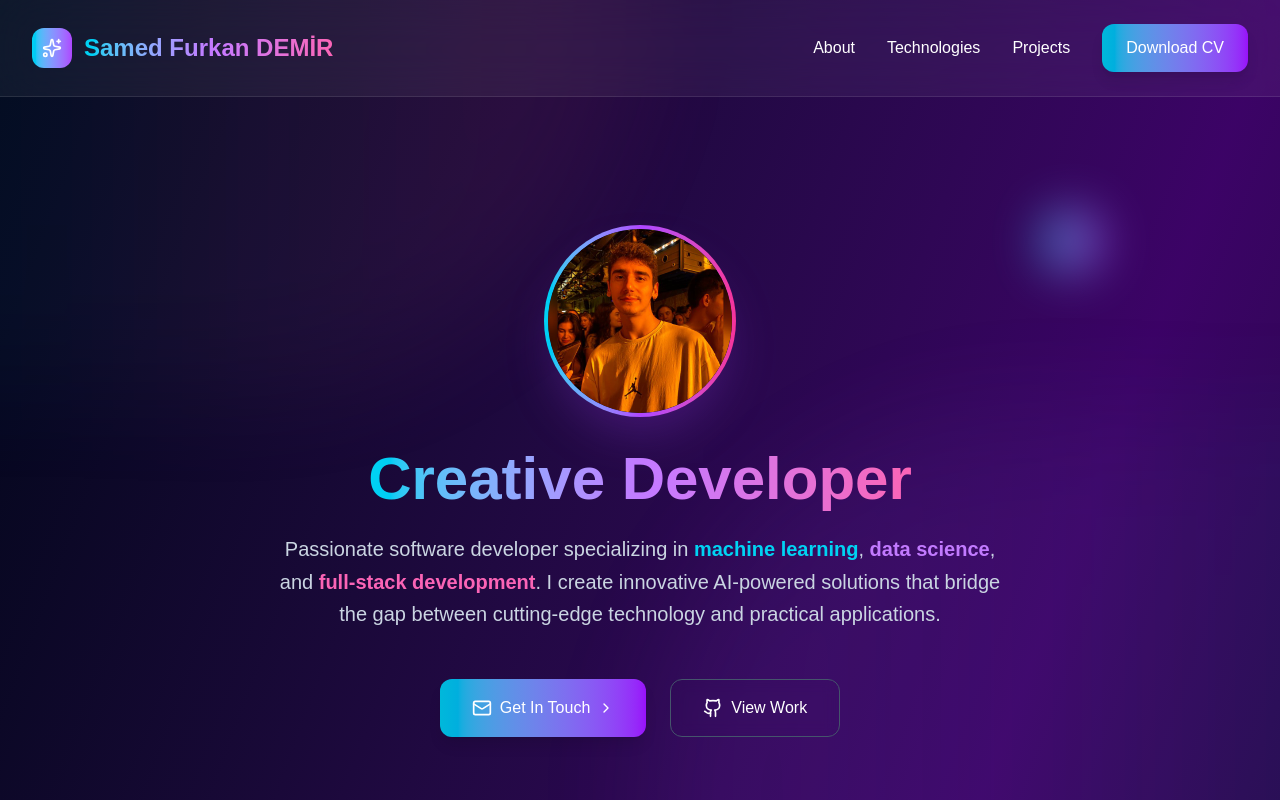
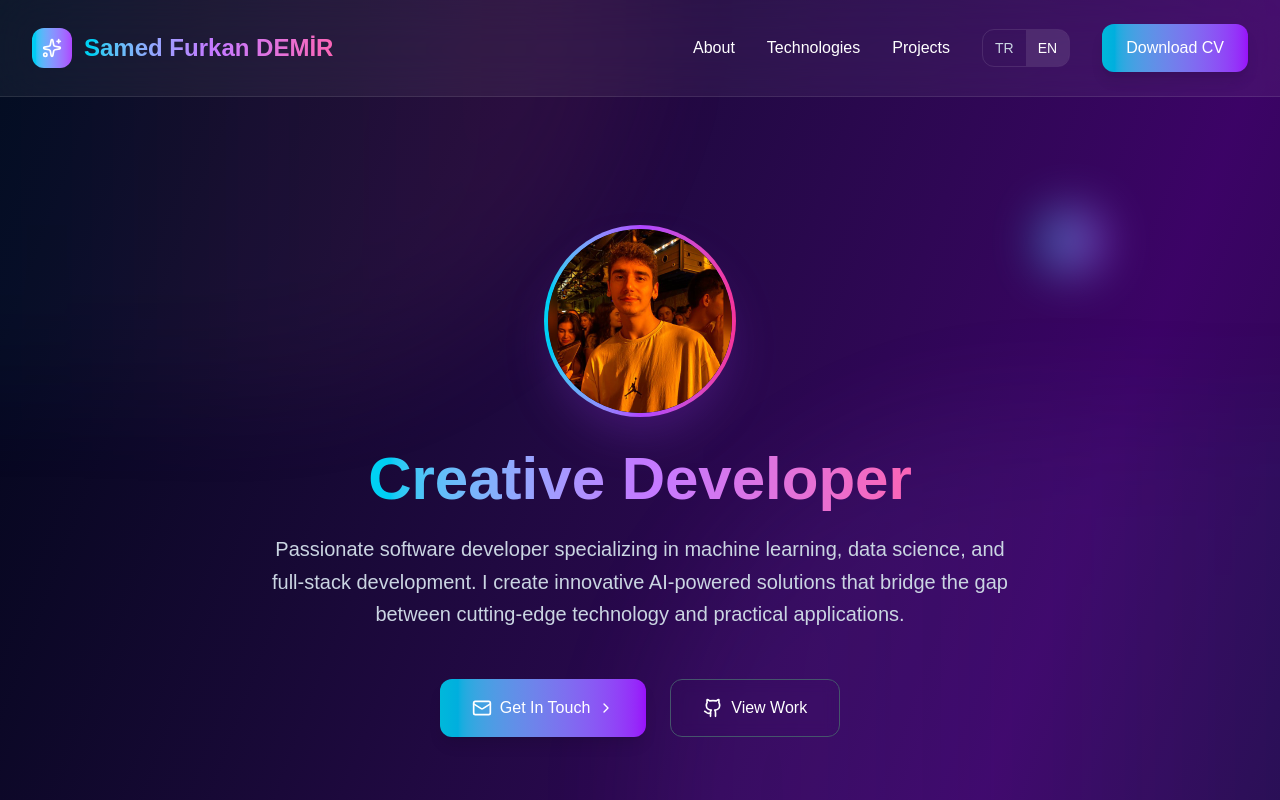
Before and after one commit to samedfrkan/my_website, a Next.js app: page / in a window 1280 px wide. Shown: the top 800 px of the page. Built offline with nearby package versions, Linux system fonts and the light colour scheme.

Commit message:
adding TR/EN lang options

```diff
--- a/src/app/enhanced_personal_site.tsx
+++ b/src/app/enhanced_personal_site.tsx
@@ -36,6 +36,74 @@ export default function PersonalWebsite() {
   const [hoveredTech, setHoveredTech] = useState<number | null>(null);
   const [socialLinks, setSocialLinks] = useState<{ mail?: string; linkedin?: string; github?: string }>({});
   const [mobileMenuOpen, setMobileMenuOpen] = useState(false);
+  const [lang, setLang] = useState<'en' | 'tr'>('en');
+  const directMail = 'mailto:samedq.frkan@gmail.com';
+
+  const translations: Record<'en' | 'tr', Record<string, string>> = {
+    en: {
+      nav_about: 'About',
+      nav_tech: 'Technologies',
+      nav_projects: 'Projects',
+      nav_download_cv: 'Download CV',
+      hero_title: 'Creative Developer',
+      hero_desc:
+        'Passionate software developer specializing in machine learning, data science, and full-stack development. I create innovative AI-powered solutions that bridge the gap between cutting-edge technology and practical applications.',
+      btn_get_in_touch: 'Get In Touch',
+      btn_view_work: 'View Work',
+      tech_title: 'Technologies & Skills',
+      tech_subtitle: 'Crafting digital experiences with cutting-edge technologies and creative solutions',
+      projects_title: 'Featured Projects',
+      projects_subtitle:
+        'Innovative solutions combining AI, machine learning, and modern web technologies',
+      technologies_used: 'Technologies Used',
+      learn_more: 'Learn More',
+      modal_view_repo: 'View Repository',
+      modal_close: 'Close',
+      footer_title: "Let's Build Something Amazing Together",
+      footer_desc:
+        'Always excited to collaborate on innovative projects and explore new technological frontiers.',
+      footer_ps: 'PS: This website is developed by AI without typing not even single line of code.',
+    },
+    tr: {
+      nav_about: 'Hakkımda',
+      nav_tech: 'Teknolojiler',
+      nav_projects: 'Projeler',
+      nav_download_cv: 'CV İndir',
+      hero_title: 'Yaratıcı Geliştirici',
+      hero_desc:
+        'Makine öğrenimi, veri bilimi ve full-stack geliştirme alanlarında uzman tutkulu bir yazılım geliştiricisiyim. En yeni teknolojiler ile pratik uygulamalar arasındaki boşluğu kapatan yenilikçi, yapay zekâ destekli çözümler üretirim.',
+      btn_get_in_touch: 'İletişime Geç',
+      btn_view_work: 'Projeleri Gör',
+      tech_title: 'Teknolojiler ve Yetenekler',
+      tech_subtitle: 'Öncü teknolojiler ve yaratıcı çözümlerle dijital deneyimler üretiyorum',
+      projects_title: 'Öne Çıkan Projeler',
+      projects_subtitle:
+        'Yapay zekâ, makine öğrenimi ve modern web teknolojilerini birleştiren çözümler',
+      technologies_used: 'Kullanılan Teknolojiler',
+      learn_more: 'Detayları Gör',
+      modal_view_repo: 'Depoyu Görüntüle',
+      modal_close: 'Kapat',
+      footer_title: 'Birlikte Harika Bir Şey İnşa Edelim',
+      footer_desc:
+        'Yenilikçi projelerde iş birliği yapmaktan ve yeni teknolojik ufukları keşfetmekten heyecan duyarım.',
+      footer_ps: 'Not: Bu site, tek satır kod yazılmadan tamamen yapay zekâ tarafından geliştirildi.',
+    },
+  };
+
+  useEffect(() => {
+    try {
+      const saved = localStorage.getItem('lang');
+      if (saved === 'en' || saved === 'tr') {
+        setLang(saved);
+      }
+    } catch {}
+  }, []);
+
+  useEffect(() => {
+    try {
+      localStorage.setItem('lang', lang);
+    } catch {}
+  }, [lang]);
 
   useEffect(() => {
     // Auto-close mobile menu when viewport is md and up
@@ -196,31 +264,43 @@ export default function PersonalWebsite() {
         </div>
 
         {/* Desktop Navigation */}
-        <div className="hidden md:flex items-center space-x-8">
+        <div className="hidden md:flex items-center space-x-6 lg:space-x-8">
           <button
             onClick={() => scrollToSection('about')}
             className="hover:text-cyan-400 transition-colors duration-300 font-medium"
           >
-            About
+            {translations[lang].nav_about}
           </button>
           <button
             onClick={() => scrollToSection('tech')}
             className="hover:text-cyan-400 transition-colors duration-300 font-medium"
           >
-            Technologies
+            {translations[lang].nav_tech}
           </button>
           <button
             onClick={() => scrollToSection('projects')}
             className="hover:text-cyan-400 transition-colors duration-300 font-medium"
           >
-            Projects
+            {translations[lang].nav_projects}
           </button>
+          <div className="flex items-center rounded-xl overflow-hidden border border-white/10">
+            <button
+              type="button"
+              onClick={() => setLang('tr')}
+              className={`px-3 py-2 text-sm ${lang === 'tr' ? 'bg-white/10 text-white' : 'text-slate-300 hover:bg-white/10'}`}
+            >TR</button>
+            <button
+              type="button"
+              onClick={() => setLang('en')}
+              className={`px-3 py-2 text-sm ${lang === 'en' ? 'bg-white/10 text-white' : 'text-slate-300 hover:bg-white/10'}`}
+            >EN</button>
+          </div>
           <a
             href="/CV.pdf"
             download="Samed_Furkan_DEMIR_CV.pdf"
             className="bg-gradient-to-r from-cyan-500 to-purple-600 text-white px-6 py-3 rounded-xl hover:from-cyan-400 hover:to-purple-500 transition-all duration-300 transform hover:scale-105 shadow-lg hover:shadow-cyan-500/25 font-medium"
           >
-            Download CV
+            {translations[lang].nav_download_cv}
           </a>
         </div>
 
@@ -242,27 +322,39 @@ export default function PersonalWebsite() {
               onClick={() => scrollToSection('about')}
               className="text-2xl font-medium hover:text-cyan-400 transition-colors duration-300"
             >
-              About
+              {translations[lang].nav_about}
             </button>
             <button
               onClick={() => scrollToSection('tech')}
               className="text-2xl font-medium hover:text-cyan-400 transition-colors duration-300"
             >
-              Technologies
+              {translations[lang].nav_tech}
             </button>
             <button
               onClick={() => scrollToSection('projects')}
               className="text-2xl font-medium hover:text-cyan-400 transition-colors duration-300"
             >
-              Projects
+              {translations[lang].nav_projects}
             </button>
+            <div className="flex items-center rounded-xl overflow-hidden border border-white/10">
+              <button
+                type="button"
+                onClick={() => setLang('tr')}
+                className={`px-4 py-2 text-lg ${lang === 'tr' ? 'bg-white/10 text-white' : 'text-slate-300 hover:bg-white/10'}`}
+              >TR</button>
+              <button
+                type="button"
+                onClick={() => setLang('en')}
+                className={`px-4 py-2 text-lg ${lang === 'en' ? 'bg-white/10 text-white' : 'text-slate-300 hover:bg-white/10'}`}
+              >EN</button>
+            </div>
             <a
               href="/CV.pdf"
               download="Samed_Furkan_DEMIR_CV.pdf"
               onClick={() => setMobileMenuOpen(false)}
               className="bg-gradient-to-r from-cyan-500 to-purple-600 text-white px-8 py-4 rounded-xl font-medium text-xl"
             >
-              Download CV
+              {translations[lang].nav_download_cv}
             </a>
           </div>
         </div>
@@ -288,29 +380,22 @@ export default function PersonalWebsite() {
 
           <h2 className="text-3xl sm:text-4xl md:text-5xl lg:text-6xl font-bold mb-4 sm:mb-6">
             <span className="bg-gradient-to-r from-cyan-400 via-purple-400 to-pink-400 bg-clip-text text-transparent">
-              Creative Developer
+              {translations[lang].hero_title}
             </span>
           </h2>
 
           <p className="text-base sm:text-lg md:text-xl text-slate-300 mb-6 sm:mb-8 max-w-3xl mx-auto leading-relaxed px-4">
-            Passionate software developer specializing in <span className="text-cyan-400 font-semibold">machine learning</span>,
-            <span className="text-purple-400 font-semibold"> data science</span>, and
-            <span className="text-pink-400 font-semibold"> full-stack development</span>.
-            I create innovative AI-powered solutions that bridge the gap between cutting-edge technology and practical applications.
+            {translations[lang].hero_desc}
           </p>
 
           <div className="flex flex-col sm:flex-row justify-center gap-4 sm:gap-6 mt-8 sm:mt-12 px-4">
             <button
               type="button"
-              onClick={() => {
-                if (socialLinks.mail) {
-                  window.location.href = socialLinks.mail;
-                }
-              }}
+              onClick={() => { window.location.href = directMail; }}
               className="group flex items-center justify-center gap-2 bg-gradient-to-r from-cyan-500 to-purple-600 px-6 sm:px-8 py-3 sm:py-4 rounded-xl hover:from-cyan-400 hover:to-purple-500 transition-all duration-300 transform hover:scale-105 shadow-lg hover:shadow-cyan-500/25 w-full sm:w-auto"
             >
               <Mail size={20} />
-              <span className="font-medium">Get In Touch</span>
+              <span className="font-medium">{translations[lang].btn_get_in_touch}</span>
               <ChevronRight size={16} className="group-hover:translate-x-1 transition-transform" />
             </button>
             <button
@@ -319,7 +404,7 @@ export default function PersonalWebsite() {
               className="flex items-center justify-center gap-2 border border-slate-600 hover:border-cyan-400 px-6 sm:px-8 py-3 sm:py-4 rounded-xl transition-all duration-300 hover:bg-cyan-400/10 backdrop-blur-sm w-full sm:w-auto"
             >
               <Github size={20} />
-              <span className="font-medium">View Work</span>
+              <span className="font-medium">{translations[lang].btn_view_work}</span>
             </button>
           </div>
         </div>
@@ -331,11 +416,11 @@ export default function PersonalWebsite() {
           <div className="text-center mb-12 sm:mb-16">
             <h2 className="text-3xl sm:text-4xl md:text-5xl font-bold mb-4 sm:mb-6">
               <span className="bg-gradient-to-r from-cyan-400 to-purple-400 bg-clip-text text-transparent">
-                Technologies & Skills
+                {translations[lang].tech_title}
               </span>
             </h2>
             <p className="text-lg sm:text-xl text-slate-400 max-w-2xl mx-auto px-4">
-              Crafting digital experiences with cutting-edge technologies and creative solutions
+              {translations[lang].tech_subtitle}
             </p>
           </div>
 
@@ -376,11 +461,11 @@ export default function PersonalWebsite() {
           <div className="text-center mb-12 sm:mb-16">
             <h2 className="text-3xl sm:text-4xl md:text-5xl font-bold mb-4 sm:mb-6">
               <span className="bg-gradient-to-r from-purple-400 to-pink-400 bg-clip-text text-transparent">
-                Featured Projects
+                {translations[lang].projects_title}
               </span>
             </h2>
             <p className="text-lg sm:text-xl text-slate-400 max-w-2xl mx-auto px-4">
-              Innovative solutions combining AI, machine learning, and modern web technologies
+              {translations[lang].projects_subtitle}
             </p>
           </div>
 
@@ -424,7 +509,7 @@ export default function PersonalWebsite() {
                   </p>
 
                   <div className="mb-4 sm:mb-6">
-                    <h4 className="text-xs sm:text-sm font-semibold text-cyan-400 mb-2 sm:mb-3 uppercase tracking-wider">Technologies Used</h4>
+                    <h4 className="text-xs sm:text-sm font-semibold text-cyan-400 mb-2 sm:mb-3 uppercase tracking-wider">{translations[lang].technologies_used}</h4>
                     <div className="flex flex-wrap gap-2">
                       {project.techs.map((tech, techIndex) => (
                         <span
@@ -441,7 +526,7 @@ export default function PersonalWebsite() {
                     onClick={() => setModalContent({...project, index})}
                     className="group/btn flex items-center gap-2 text-cyan-400 hover:text-cyan-300 transition-colors duration-300 font-medium text-sm sm:text-base"
                   >
-                    <span>Learn More</span>
+                    <span>{translations[lang].learn_more}</span>
                     <ChevronRight size={16} className="group-hover/btn:translate-x-1 transition-transform duration-300" />
                   </button>
                 </div>
@@ -487,13 +572,13 @@ export default function PersonalWebsite() {
                   className="flex items-center justify-center gap-2 bg-gradient-to-r from-cyan-500 to-purple-600 text-white px-6 py-3 rounded-xl hover:from-cyan-400 hover:to-purple-500 transition-all duration-300 font-medium shadow-lg"
                 >
                   <Github size={18} />
-                  View Repository
+                  {translations[lang].modal_view_repo}
                 </button>
                 <button
                   onClick={() => setModalContent(null)}
                   className="px-6 py-3 border border-slate-600 hover:border-cyan-400 rounded-xl transition-all duration-300 hover:bg-cyan-400/10 font-medium"
                 >
-                  Close
+                  {translations[lang].modal_close}
                 </button>
               </div>
             </div>
@@ -506,22 +591,17 @@ export default function PersonalWebsite() {
         <div className="max-w-6xl mx-auto px-4 sm:px-8 py-8 sm:py-12 text-center">
           <div className="mb-6 sm:mb-8">
             <h3 className="text-xl sm:text-2xl font-bold bg-gradient-to-r from-cyan-400 to-purple-400 bg-clip-text text-transparent mb-3 sm:mb-4">
-              Let&apos;s Build Something Amazing Together
+              {translations[lang].footer_title}
             </h3>
             <p className="text-slate-400 max-w-2xl mx-auto text-sm sm:text-base">
-              Always excited to collaborate on innovative projects and explore new technological frontiers.
+              {translations[lang].footer_desc}
             </p>
           </div>
 
           <div className="flex justify-center gap-4 sm:gap-6 mb-6 sm:mb-8">
             <button
               type="button"
-              onClick={() => {
-                if (socialLinks.mail) {
-                  window.location.href = socialLinks.mail;
-                }
-              }}
-              disabled={!socialLinks.mail}
+              onClick={() => { window.location.href = directMail; }}
               className="p-3 sm:p-4 bg-white/5 hover:bg-white/10 border border-white/10 hover:border-cyan-400/50 rounded-2xl transition-all duration-300 hover:scale-110 hover:shadow-lg hover:shadow-cyan-500/25 disabled:opacity-50 disabled:cursor-not-allowed"
             >
               <Mail size={20} className="sm:hidden text-cyan-400" />
@@ -551,7 +631,7 @@ export default function PersonalWebsite() {
             <p className="text-slate-500 text-xs sm:text-sm">
               © {new Date().getFullYear()} Samed Furkan DEMİR. Crafted with passion and innovation.
               <br />
-              PS: This website is developed by AI without typing not even single line of code.
+              {translations[lang].footer_ps}
             </p>
           </div>
         </div>
```
